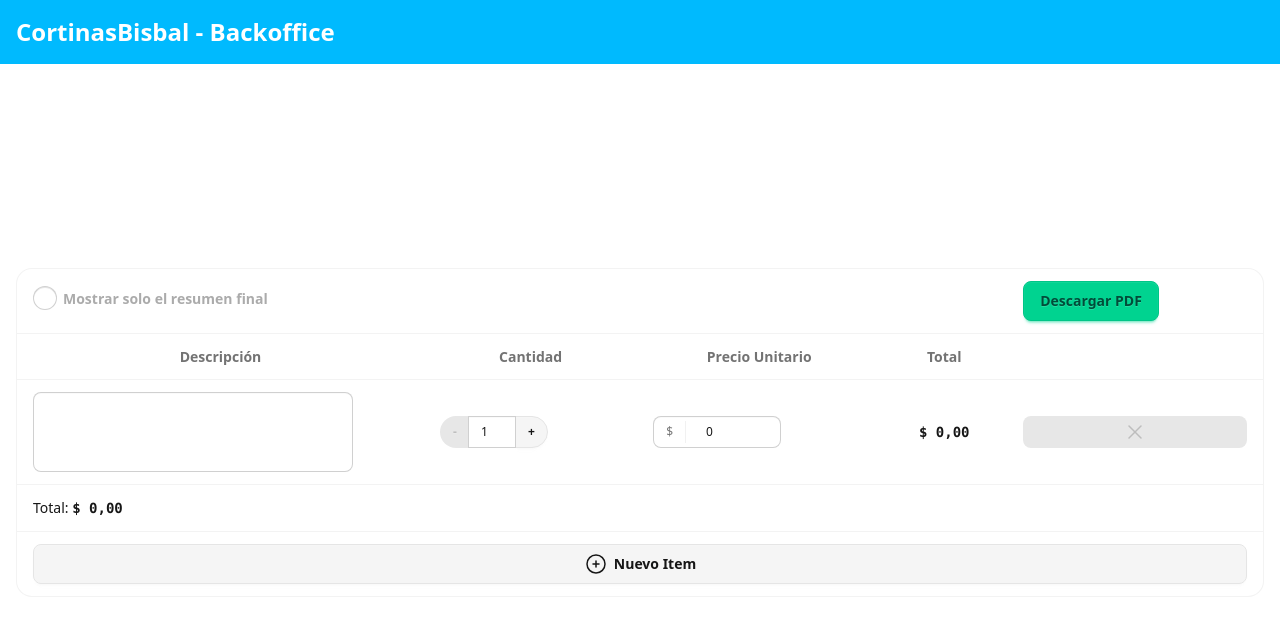
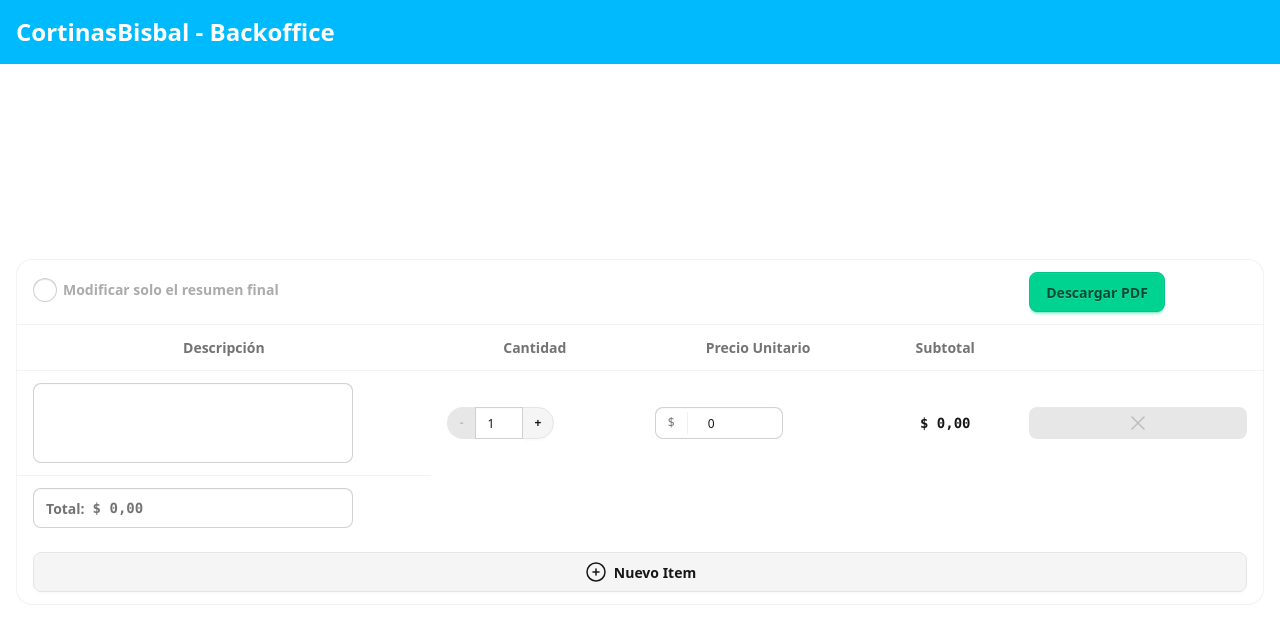
Before and after one commit to dapabe/cortinas-metalicas-bisbal, a Next.js app: page /backoffice in a window 1280 px wide. Shown: the top 630 px of the page. Built offline with nearby package versions, Linux system fonts and the light colour scheme.

Commit message:
[SKIP DEPLOY] feat: independent subtotal and total input for BudgetTableForm

```diff
--- a/src/components/pages/backoffice/BudgetTable.form.jsx
+++ b/src/components/pages/backoffice/BudgetTable.form.jsx
@@ -14,6 +14,7 @@ import {
  * @typedef {Object} IBudgetForm
  * @property {boolean} _onlyShowTotal
  * @property {IBudgetItem[]} list
+ * @property {number} total
  */
 
 export function BudgetTableForm() {
@@ -23,12 +24,13 @@ export function BudgetTableForm() {
 		defaultValues: {
 			_onlyShowTotal: false,
 			list: [],
+			total: 0,
 		},
 	});
 
 	/**	@param {IBudgetForm} data */
 	const onSubmit = (data) => {
-		budget.generatePDF(data.list);
+		budget.generatePDF(data);
 	};
 
 	return (
@@ -47,7 +49,7 @@ export function BudgetTableForm() {
 										className="checkbox"
 										{...methods.register("_onlyShowTotal")}
 									/>
-									Mostrar solo el resumen final
+									Modificar solo el resumen final
 								</label>
 							</th>
 							<th colSpan={3}></th>
@@ -61,11 +63,19 @@ export function BudgetTableForm() {
 							<th>{BudgetConfig.Titles.Description}</th>
 							<th>{BudgetConfig.Titles.Quantity}</th>
 							<th>{BudgetConfig.Titles.UnitPrice}</th>
-							<th>{BudgetConfig.Titles.Total}</th>
+							<th>{BudgetConfig.Titles.Subtotal}</th>
 							<th></th>
 						</tr>
 					</thead>
 					<BudgetTableForm.ItemList />
+					<tfoot>
+						<tr>
+							<BudgetTableForm.TableResult />
+						</tr>
+						<tr>
+							<BudgetTableForm.AddItem />
+						</tr>
+					</tfoot>
 				</table>
 			</form>
 		</FormProvider>
@@ -95,8 +105,6 @@ BudgetTableForm.ItemList = function ItemList() {
 			{list.map((_, index) => (
 				<BudgetTableForm.RowItem key={index} index={index} />
 			))}
-			<BudgetTableForm.TableResult />
-			<BudgetTableForm.AddItem />
 		</tbody>
 	);
 };
@@ -178,8 +186,13 @@ BudgetTableForm.InputQuantity = function InputQuantity({ index }) {
 BudgetTableForm.InputPrice = function InputPrice({ index }) {
 	const { control, register } = useFormContext();
 
+	/** @type {boolean} */
+	const _onlyShowTotal = useWatch({ control, name: "_onlyShowTotal" });
+
 	/** @type {number} */
 	const value = useWatch({ control, name: `list.${index}.price` });
+
+	if (_onlyShowTotal) return "-";
 
 	return (
 		<label
@@ -247,26 +260,40 @@ BudgetTableForm.RemoveItem = function RemoveItem({ index }) {
 
 BudgetTableForm.TableResult = function TableResult() {
 	const budget = useBudgetStore();
-	const { control } = useFormContext();
+	const { control, register, setValue } = useFormContext();
 
 	/** @type {IBudgetItem[]} */
-	const data = useWatch({
-		control,
-		name: "list",
-	});
+	const formList = useWatch({ control, name: "list" });
+	const _onlyShowTotal = useWatch({ control, name: "_onlyShowTotal" });
 
-	if (!data.length) return null;
+	useEffect(() => {
+		const total = budget.calculateTotal(formList);
+		if (!_onlyShowTotal && formList.length) setValue("total", total);
+
+		return () => setValue("total", total);
+	}, [_onlyShowTotal, formList]);
+
+	if (!formList.length) return null;
 
 	return (
-		<tr>
-			{/* <td colSpan={3}></td> */}
-			<td colSpan={"100%"}>
-				Total:{" "}
+		<td colSpan={1}>
+			<label className="input input-md">
+				Total:
+				{_onlyShowTotal ? (
+					<input
+						type="number"
+						inputMode="number"
+						disabled={!_onlyShowTotal}
+						className="grow"
+						{...register("total")}
+					/>
+				) : (
 					<span className="font-mono font-semibold">
-					{budget.calculateTotal(data)}
+						{budget.formatCurrency(budget.calculateTotal(formList))}
 					</span>
+				)}
+			</label>
 		</td>
-		</tr>
 	);
 };
 
@@ -278,7 +305,6 @@ BudgetTableForm.AddItem = function AddItem() {
 	});
 
 	return (
-		<tr>
 		<td colSpan={"100%"} className="text-center">
 			<button
 				type="button"
@@ -289,6 +315,5 @@ BudgetTableForm.AddItem = function AddItem() {
 				Nuevo Item
 			</button>
 		</td>
-		</tr>
 	);
 };
--- a/src/constants/budget.config.js
+++ b/src/constants/budget.config.js
@@ -3,6 +3,6 @@ export const BudgetConfig = {
 		Description: "Descripción",
 		Quantity: "Cantidad",
 		UnitPrice: "Precio Unitario",
-		Total: "Total",
+		Subtotal: "Subtotal",
 	},
 };
--- a/src/stores/budget.store.js
+++ b/src/stores/budget.store.js
@@ -9,8 +9,8 @@ import { BudgetConfig } from "#/constants/budget.config";
  * @property {number} subtotal
  * @property {number} total
  * @property {(value: number) => string} formatCurrency
- * @property {(values: IBudgetItem[]) => string} calculateTotal
- * @property {(values: IBudgetItem[]) => void} generatePDF
+ * @property {(values: IBudgetItem[]) => number} calculateTotal
+ * @property {(data: import("#/components/pages/backoffice/BudgetTable.form").IBudgetForm) => void} generatePDF
  */
 
 const currencyIntl = new Intl.NumberFormat("es-AR", {
@@ -32,9 +32,9 @@ export const useBudgetStore = create((set, get) => ({
 		let total = values.reduce((acc, item) => {
 			return acc + item.price * item.quantity;
 		}, get().total);
-		return get().formatCurrency(total);
+		return total;
 	},
-	generatePDF: (values) => {
+	generatePDF: (data) => {
 		const doc = new jsPDF({
 			orientation: "portrait",
 			unit: "mm",
@@ -54,7 +54,7 @@ export const useBudgetStore = create((set, get) => ({
 
 		autoTable(doc, {
 			head: [Object.values(BudgetConfig.Titles)],
-			body: values.map((x) => [
+			body: data.list.map((x) => [
 				x.description,
 				x.quantity,
 				get().formatCurrency(x.price),
```
Lines whose indentation alone changed are shown as unchanged.
